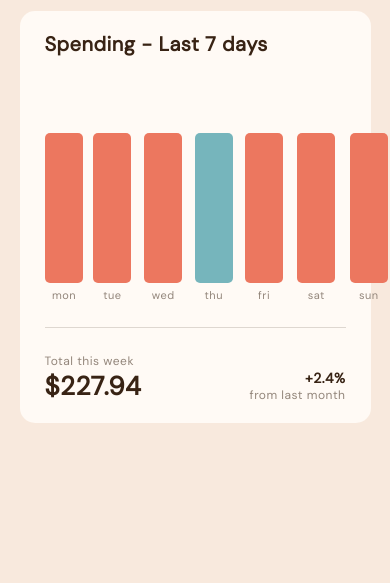
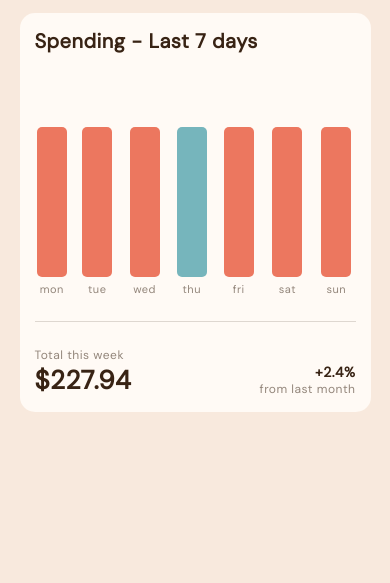
Before and after one commit to LiudmylaStarovoit/Expenses-chart-component, a plain HTML site: page index.html in a window 390 px wide. Shown: the part 261-844 px from the top of the page. Drawn offline with Linux system fonts and the light colour scheme.

Commit message:
fixed styles

```diff
--- a/sass/style.scss
+++ b/sass/style.scss
@@ -65,16 +65,16 @@ body {
             margin-bottom: 45px;
         }
         &-days {
-            display: grid;
-            grid-template-columns: repeat(7, 1fr);
+            display: flex;
             gap: 3%;
-            align-items:flex-end;
+            justify-content: space-between;
         }
         &-day {
             display: flex;
             flex-direction: column;
             gap: 5px;
             align-items: center;
+            width: fit-content;
             cursor: pointer;
             &:hover {
                 .chart-main-amount {
@@ -91,7 +91,7 @@ body {
             color: var(--cream);
         }
         &-diagram {
-            width: 38px;
+            width: 36px;
             height: 150px;
             background: var(--primary-soft-red);
             border-radius: 5px;
@@ -145,3 +145,20 @@ body {
         width: 90%;
     }
 }
+
+@media (max-width: 430px) {
+    .chart {
+        &-main, &-top {
+            padding: 15px;
+            &-days {
+                gap: 1%;
+            }
+            &-amount {
+                font-size: 10px;
+            }
+            &-diagram {
+                width: 30px;
+            }
+        }
+    }
+}
```
Also changed, not shown: css/style.min.css, 1 other file.
